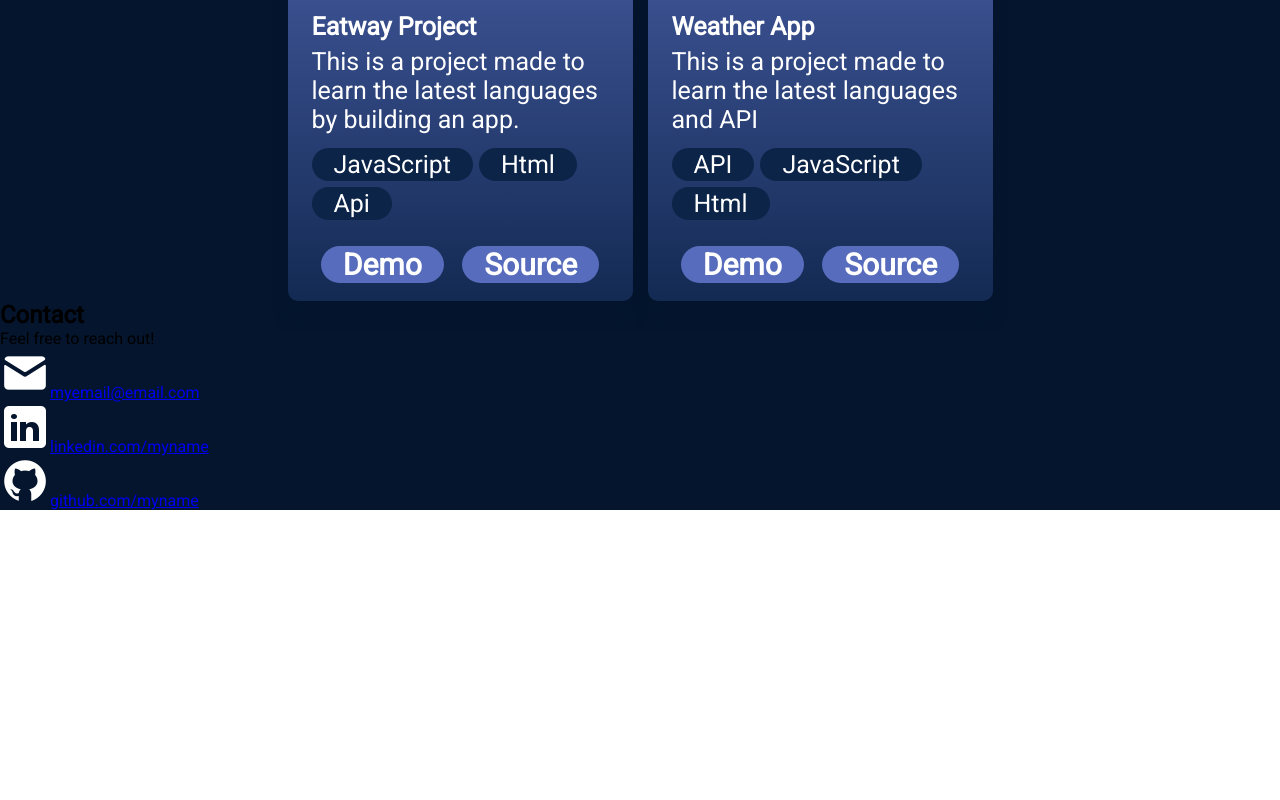
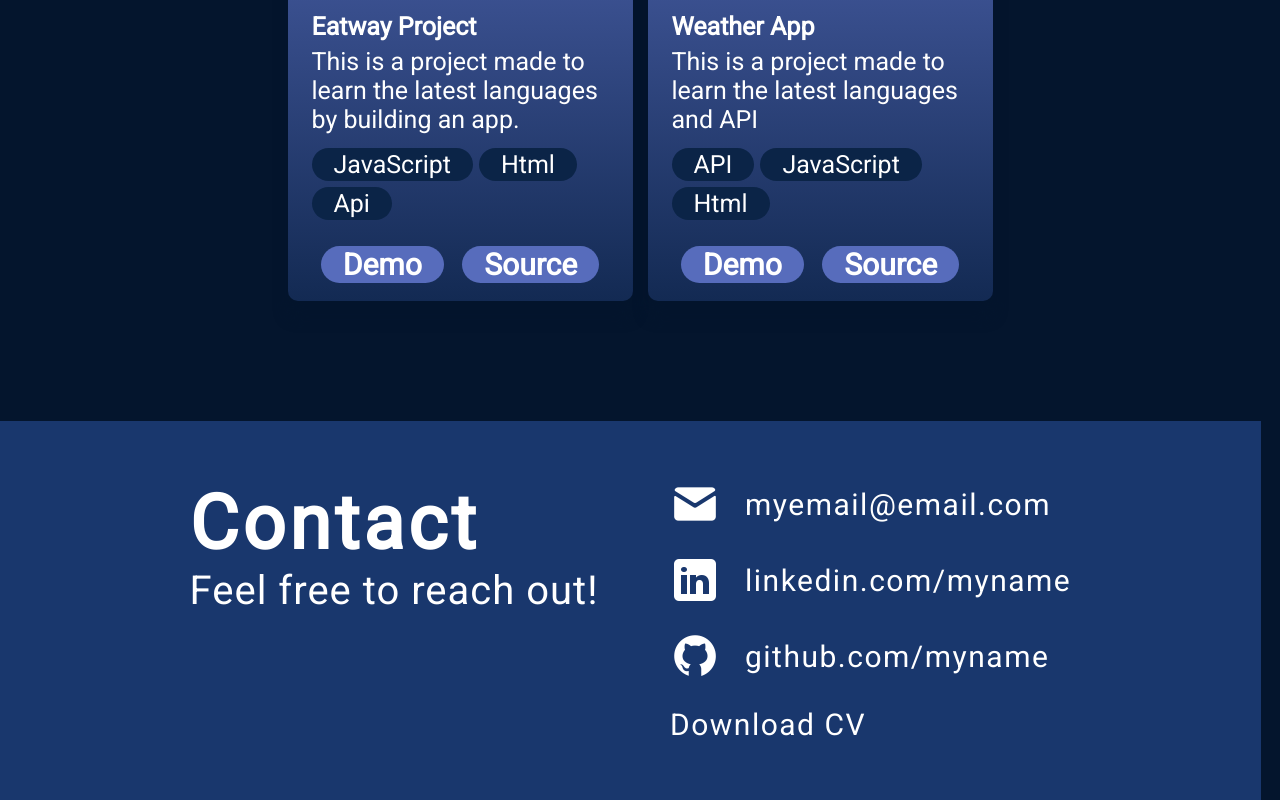
Before and after one commit to Eugeni77/Eugens-React-Portfolio, a React (Vite) app in the folder Eugens-React-Portfolio/: page / in a window 1280 px wide. Shown: the part 3426-4226 px from the top of the page. Before the commit the page ends 3936 px from the top, so only its background shows below. Built offline with nearby package versions, Linux system fonts and the light colour scheme.

Commit message:
added css to my contact section

```diff
--- a/Eugens-React-Portfolio/src/components/Contact/Contact.jsx
+++ b/Eugens-React-Portfolio/src/components/Contact/Contact.jsx
@@ -26,6 +26,10 @@ export const Contact = () => {
               <img src={getImageUrl("contact/githubIcon.png")} alt="Github icon" />
               <a href="https://www.github.com/myname">github.com/myname</a>
             </li>
+        {/* Add the download link for your CV */}
+        <li className={styles.link}>
+          <a href="/path/to/your/cv.pdf" download>Download CV</a>
+        </li>
           </ul>
         </footer>
       );
--- a/Eugens-React-Portfolio/src/components/Contact/Contact.module.css
+++ b/Eugens-React-Portfolio/src/components/Contact/Contact.module.css
@@ -1 +1,76 @@
 @import "../../vars.css";
+
+/* Add a specific class for the download link */
+.download-link a {
+    color: var(--color-primary); /* Adjust the color as needed */
+    font-weight: 600;
+  }
+
+  .container {
+    color: var(--color-text);
+    margin-top: 120px;
+    background-color: var(--color-secondary);
+    display: flex;
+    flex-direction: row;
+    justify-content: space-evenly;
+    width: 98.5vw;
+    padding: 58px 10%;
+    gap: 10px;
+  }
+
+  .text h2 {
+    font-size: 75px;
+    font-weight: 700;
+    letter-spacing: 4px;
+  }
+
+  .text p {
+    font-size: 40px;
+    font-weight: 400;
+    letter-spacing: 1px;
+  }
+
+  .links {
+    display: flex;
+    flex-direction: column;
+    align-items: flex-start;
+    list-style: none;
+    gap: 26px;
+  }
+
+  .link {
+    display: flex;
+    align-items: center;
+    gap: 25px;
+  }
+
+  .link a {
+    color: var(--color-text);
+    text-decoration: none;
+    font-size: 30px;
+    font-weight: 400;
+    letter-spacing: 1.5px;
+  }
+
+  /* Apply specific styling for the download link */
+  .download-link a {
+    color: var(--color-primary); /* Adjust the color as needed */
+    font-weight: 600;
+  }
+
+  @media screen and (max-width: 830px) {
+    .container {
+      flex-direction: column;
+      gap: 23px;
+    }
+
+    .text {
+      display: flex;
+      flex-direction: column;
+      align-items: center;
+    }
+
+    .links {
+      align-items: center;
+    }
+  }
```
